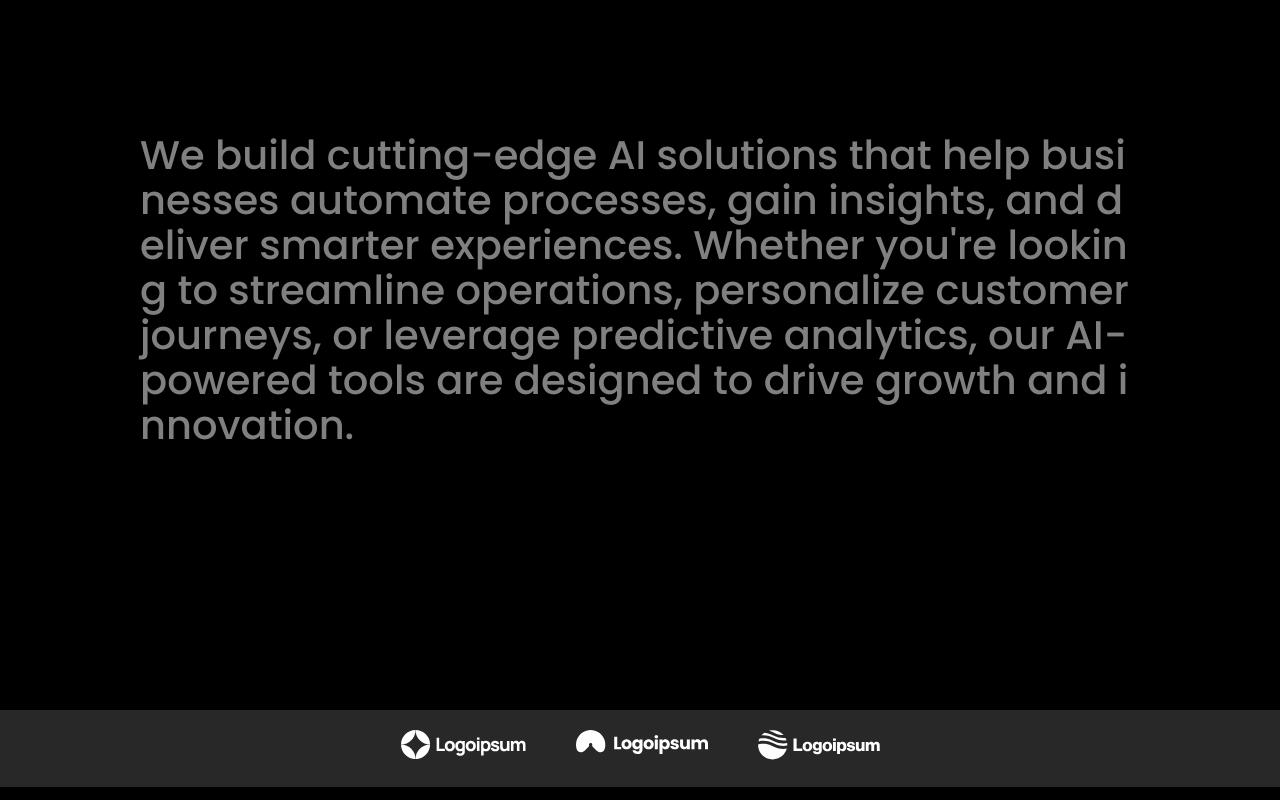
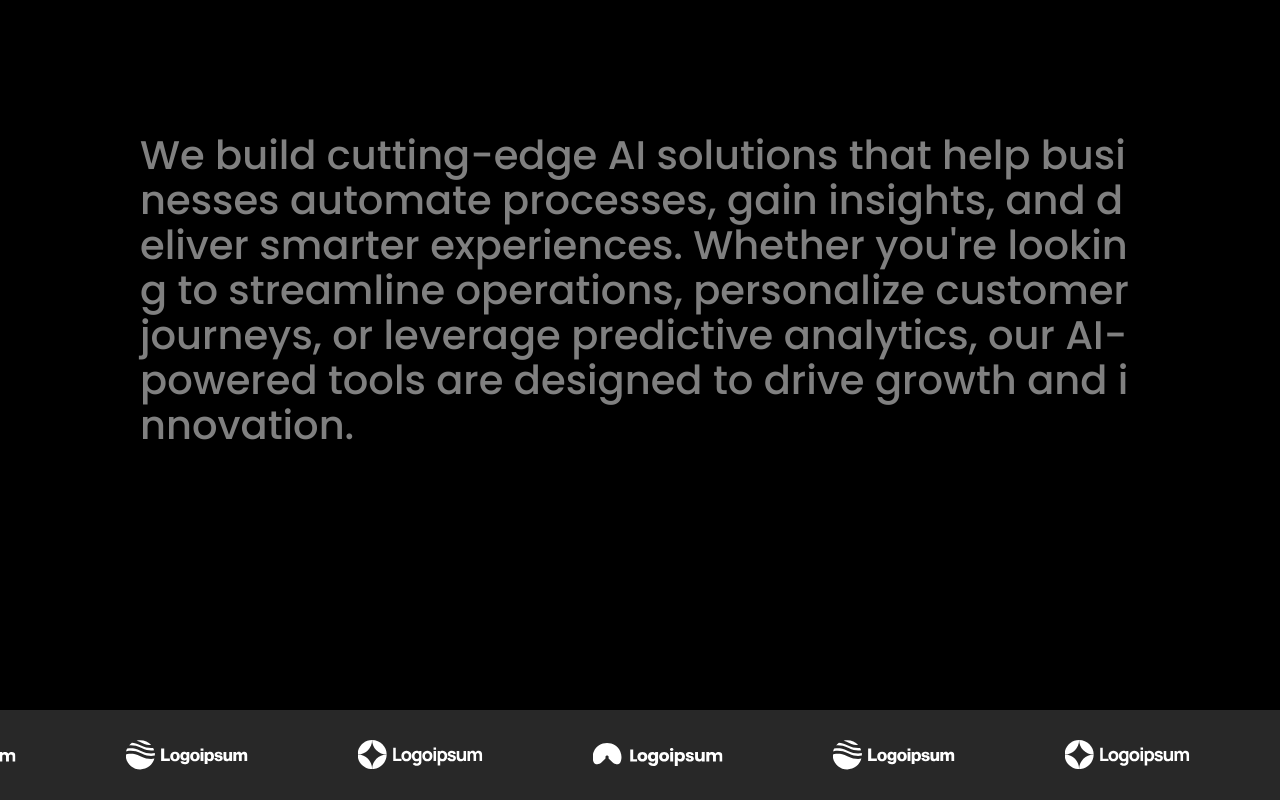
Before and after one commit to SyedAli017/techware-labs-landing, a Next.js app: page / in a window 1280 px wide. Shown: the part 930-1730 px from the top of the page. Built offline with nearby package versions, Linux system fonts and the light colour scheme.

Commit message:
feat: infinite scroll for clients section

```diff
--- a/src/components/ClientsSection/ClientsSection.module.scss
+++ b/src/components/ClientsSection/ClientsSection.module.scss
@@ -1,17 +1,32 @@
 @use "@/styles/abstract/variables" as *;
 
 .clientsSection {
-  display: flex;
-  align-items: center;
-  justify-content: center;
-  padding: 20px 0;
+  width: 100%;
+  padding: 30px 0;
   background: $dark-grey-bg;
+  overflow: hidden;
 
-  width: 100%;
+  .sliderWrapper {
+    width: 100%;
+    overflow: hidden;
+    cursor: pointer;
+  }
 
-  .clients {
+  .slider {
     display: flex;
-    gap: 50px;
+    width: max-content;
+  }
+
+  .client {
+    display: flex;
+    align-items: center;
     justify-content: center;
+    padding: 0 55px;
+  }
+
+  .clientImage {
+    max-width: 130px;
+    max-height: 35px;
+    object-fit: contain;
   }
 }
--- a/src/components/ClientsSection/ClientsSection.tsx
+++ b/src/components/ClientsSection/ClientsSection.tsx
@@ -1,40 +1,62 @@
+"use client";
+
+import { useRef, useLayoutEffect } from "react";
 import Image from "next/image";
+import gsap from "gsap";
 import client1Logo from "@/assets/clients/company-1.svg";
 import client2Logo from "@/assets/clients/company-2.svg";
 import client3Logo from "@/assets/clients/company-3.svg";
 import styles from "./ClientsSection.module.scss";
 
 const clientsData = [
-  {
-    id: 1,
-    name: "Client 1",
-    image: client1Logo,
-  },
-  {
-    id: 2,
-    name: "Client 2",
-    image: client2Logo,
-  },
-  {
-    id: 3,
-    name: "Client 3",
-    image: client3Logo,
-  },
+  { id: 1, name: "Client 1", image: client1Logo },
+  { id: 2, name: "Client 2", image: client2Logo },
+  { id: 3, name: "Client 3", image: client3Logo },
 ];
 
 const ClientsSection = () => {
+  const sliderRef = useRef<HTMLDivElement>(null);
+  const tweenRef = useRef<ReturnType<typeof gsap.to> | null>(null);
+
+  useLayoutEffect(() => {
+    const ctx = gsap.context(() => {
+      const slider = sliderRef.current;
+      const totalWidth = slider!.scrollWidth / 2;
+
+      tweenRef.current = gsap.to(slider, {
+        x: -totalWidth,
+        duration: 150,
+        ease: "none",
+        repeat: -1,
+      });
+    });
+
+    return () => ctx.revert();
+  }, []);
+
+  const pauseScroll = () => tweenRef.current?.pause();
+  const resumeScroll = () => tweenRef.current?.resume();
+
   return (
     <div className={styles.clientsSection}>
-      <div className={styles.clients}>
-        {clientsData.map((client) => (
-          <div key={client.id} className={styles.client}>
+      <div
+        className={styles.sliderWrapper}
+        onMouseEnter={pauseScroll}
+        onMouseLeave={resumeScroll}
+      >
+        <div className={styles.slider} ref={sliderRef}>
+          {Array.from({ length: 30 }).map(() =>
+            clientsData.map((client) => (
+              <div key={Math.random()} className={styles.client}>
                 <Image
                   src={client.image}
                   alt={client.name}
                   className={styles.clientImage}
                 />
               </div>
-        ))}
+            ))
+          )}
+        </div>
       </div>
     </div>
   );
```
Also changed, not shown: 1 other file (tests, documents, lock files or other folders). Lines whose indentation alone changed are shown as unchanged.
